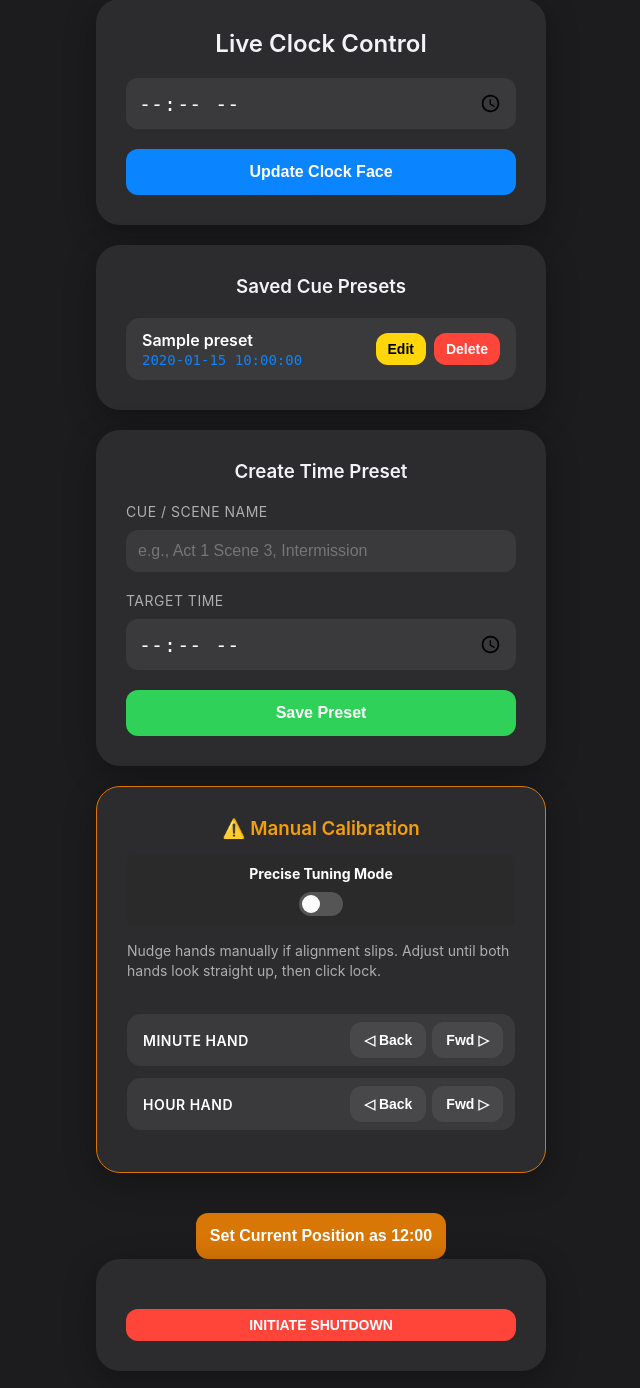
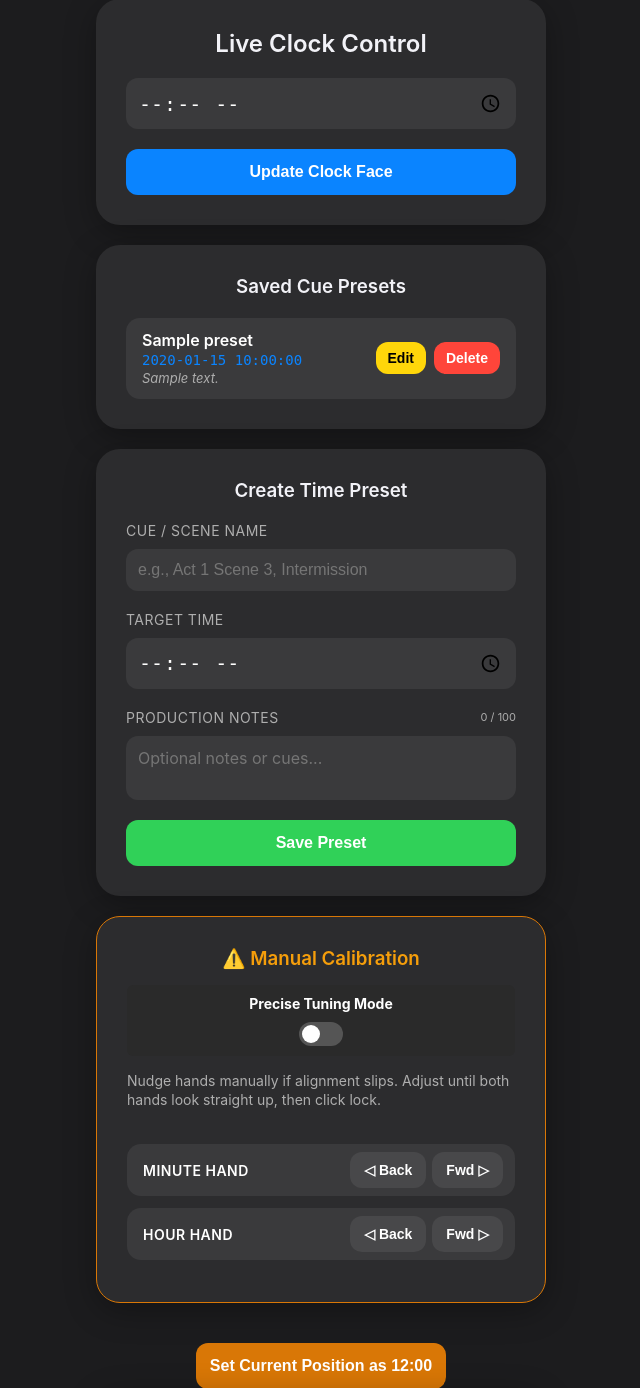
Before and after one commit to ImportArcade/ClockPi, a Flask app: template templates/index.html in a window 1280 px wide. Shown: the part 21-1409 px from the top of the page, without its empty margins (319-959 px from the left). Run offline with Flask 3, Linux system fonts and the light colour scheme; the template is opened without the code that fills it: most values are stand-ins (such as "Sample title", 1, 10 or a date in 2020).

Commit message:
Added notes to UI

```diff
--- a/app.py
+++ b/app.py
@@ -1,4 +1,4 @@
-from flask import Flask, render_template, request, redirect, url_for
+from flask import Flask, render_template, request, redirect, url_for, jsonify
 import clock_driver
 import startup_shutdown as startshut
 import json
@@ -75,6 +75,12 @@ def create_preset():
     new_preset = request.get_json()
     print(f"Json object received: {new_preset}")
 
+    # Extract structural components safely
+    preset_name = new_preset.get('preset_name', '').strip()
+    preset_time = new_preset.get('preset_time', '').strip()
+    preset_notes = new_preset.get('preset_notes', '').strip()[:100] # Force maximum boundary logic
+    target_idx = new_preset.get('index') # Check if an edit operation triggered this call
+
     presets_list = []
 
     # 1. Read existing presets if the file exists and has content
@@ -82,15 +88,32 @@ def create_preset():
         try:
             with open("data.json", "r", encoding="utf-8") as file:
                 presets_list = json.load(file)
-                # Ensure it's actually a list we can append to
                 if not isinstance(presets_list, list):
                     presets_list = [presets_list]
         except json.JSONDecodeError:
-            # If the file was corrupted, reset to an empty list
             presets_list = []
 
-    # 2. Append the incoming new preset to our Python list
-    presets_list.append(new_preset)
+    # Pack clear key values into the JSON payload dictionary
+    preset_entry = {
+        "preset_name": preset_name,
+        "preset_time": preset_time,
+        "preset_notes": preset_notes
+    }
+
+    # 2. Check if this is an Edit operation (index exists) or a New creation request
+    if target_idx is not None:
+        try:
+            # Shift back to zero-index pointer mechanics matching Jinja loops
+            py_idx = int(target_idx) - 1
+            if 0 <= py_idx < len(presets_list):
+                presets_list[py_idx] = preset_entry
+            else:
+                presets_list.append(preset_entry)
+        except (ValueError, TypeError):
+            presets_list.append(preset_entry)
+    else:
+        # Append the new structure down onto the end of the data list array
+        presets_list.append(preset_entry)
 
     # 3. Overwrite the file cleanly with the updated array structure
     with open("data.json", "w", encoding="utf-8") as file:
@@ -151,10 +174,8 @@ def api_nudge():
         is_hour = True
 
     # 3. Handle step count direction parameters
-    # If stepping backward, we pass it down to your direction assignment engine
     steps = NUDGE_STEPS
     if direction == 'backward':
-        # Overriding direction behavior inside step_motor if backward parameter is caught
         steps = -NUDGE_STEPS
 
     print(f"[Manual Control] Nudging {motor} motor {direction} by {abs(steps)} steps.")
@@ -202,16 +223,13 @@ def shutdown():
 @app.route('/wifi-setup/', methods=['GET', 'POST'])
 def wifi_setup():
     if request.method == 'GET':
-        # Scan for nearby Wi-Fi networks to populate a dropdown
         scan_cmd = ["sudo", "nmcli", "-t", "-f", "SSID", "dev", "wifi", "list"]
         try:
-            # Get unique, non-empty SSIDs
             output = subprocess.check_output(scan_cmd, text=True)
             networks = list(set([line.strip() for line in output.split('\n') if line.strip()]))
         except Exception:
             networks = []
 
-        # Return a simple HTML setup template
         return '''
         <!DOCTYPE html>
         <html>
@@ -248,18 +266,13 @@ def wifi_setup():
         ssid = request.form.get('ssid')
         password = request.form.get('password')
 
-        # Trigger a detached background script to execute the switchover
-        # so the web request finishes cleanly before the hotspot drops.
         subprocess.Popen(["sudo", "python3", "/home/colbybarrett/theatre_clock/switch_network.py", ssid, password])
         return "<h1>Connecting...</h1><p>The clock is connecting to the network. This hotspot will close shortly.</p>"
 
 @app.route('/system/update', methods=['POST'])
 def system_update():
     try:
-        # 1. Navigate to the project folder and pull the latest code from GitHub
         project_dir = "/home/colbybarrett/theatre_clock"
-
-        # Run git pull and capture the output to see if it succeeds
         result = subprocess.run(
             ["git", "pull"],
             cwd=project_dir,
@@ -267,17 +280,12 @@ def system_update():
             text=True,
             check=True
         )
-
-        # 2. Trigger a delayed reboot (gives Flask 2 seconds to send the response back)
-        # 'shutdown -r +1' reboots in 1 minute, but we can use an asynchronous sleep for instant execution
         subprocess.Popen("sleep 2 && sudo reboot", shell=True)
-
         return {
             "status": "success",
             "message": "Update pulled successfully! The clock is rebooting to apply changes. Wait ~30 seconds.",
             "git_output": result.stdout
         }
-
     except subprocess.CalledProcessError as e:
         return {
             "status": "error",
@@ -292,5 +300,4 @@ def system_update():
 
 if __name__ == '__main__':
     clock_driver.setup()
-
     app.run(host='0.0.0.0', port=5000, debug=True, use_reloader=False, threaded=False)
--- a/templates/index.html
+++ b/templates/index.html
@@ -127,7 +127,7 @@
             padding-left: 4px;
         }
 
-        input[type="time"], input[type="text"] {
+        input[type="time"], input[type="text"], textarea {
             font-size: 20px;
             padding: 12px;
             border: none;
@@ -139,8 +139,13 @@
             width: 100%;
         }
 
-        input[type="text"] {
+        input[type="text"], textarea {
             font-size: 16px;
+        }
+
+        textarea {
+            resize: none;
+            font-family: inherit;
         }
 
         /* Action Buttons */
@@ -215,6 +220,14 @@
             font-size: 14px;
             color: #0a84ff;
             font-family: monospace;
+            margin-bottom: 2px;
+        }
+
+        .preset-notes {
+            font-size: 13px;
+            color: #aeaeae;
+            font-style: italic;
+            line-height: 1.3;
         }
 
         .preset-actions {
@@ -266,6 +279,9 @@
             <div class="preset-info" onclick="triggerPreset('{{ preset.preset_time }}')">
                 <div class="preset-name">{{ preset.preset_name }}</div>
                 <div class="preset-time">{{ preset.preset_time }}</div>
+                {% if preset.preset_notes %}
+                <div class="preset-notes">{{ preset.preset_notes }}</div>
+                {% endif %}
             </div>
             <div class="preset-actions">
                 <button class="btn btn-edit" onclick="handleEditPreset('{{ loop.index }}')">Edit</button>
@@ -291,6 +307,13 @@
             <div class="form-group">
                 <label for="preset_time">Target Time</label>
                 <input type="time" id="preset_time" required>
+            </div>
+            <div class="form-group">
+                <div style="display: flex; justify-content: space-between; align-items: center;">
+                    <label for="preset_notes">Production Notes</label>
+                    <small id="charCount" style="color: #aeaeae; font-size: 11px;">0 / 100</small>
+                </div>
+                <textarea id="preset_notes" maxlength="100" rows="2" placeholder="Optional notes or cues..."></textarea>
             </div>
             <button type="submit" class="btn btn-success">Save Preset</button>
         </form>
@@ -352,13 +375,19 @@
     </div>
 
     <script>
+        // Live character counter logic
+        document.getElementById('preset_notes').addEventListener('input', function() {
+            document.getElementById('charCount').innerText = `${this.value.length} / 100`;
+        });
+
         // CREATE: Triggered when "Save Preset" is pressed
         function handleCreatePreset(event) {
             event.preventDefault();
             const name = document.getElementById('preset_name').value;
             const time = document.getElementById('preset_time').value;
+            const notes = document.getElementById('preset_notes').value;
 
-            console.log("Create Request Sent:", { name: name, time: time });
+            console.log("Create Request Sent:", { name: name, time: time, notes: notes });
 
             fetch('/create-preset', {
                 method: 'POST',
@@ -367,7 +396,8 @@
                 },
                 body: JSON.stringify({
                     preset_name: name,
-                    preset_time: time
+                    preset_time: time,
+                    preset_notes: notes.substring(0, 100) // Double-check safety slicing boundary
                 })
             }).then(response => {
                 if (!response.ok) throw new Error('Network response was not ok')
@@ -376,6 +406,7 @@
             .then(data => {
                 showToast(`Preset "${name}" saved successfully!`, 'success');
                 document.getElementById('presetForm').reset();
+                document.getElementById('charCount').innerText = "0 / 100";
                 location.reload();
             })
             .catch((error) => {
@@ -390,12 +421,39 @@
 
             const currentName = document.querySelector(`#preset-${presetId} .preset-name`).innerText;
             const currentTime = document.querySelector(`#preset-${presetId} .preset-time`).innerText;
+            const notesEl = document.querySelector(`#preset-${presetId} .preset-notes`);
+            const currentNotes = notesEl ? notesEl.innerText : "";
 
             const newName = prompt("Edit Cue Name:", currentName);
             const newTime = prompt("Edit Cue Time (HH:MM):", currentTime);
+            const newNotes = prompt("Edit Production Notes (Max 100 chars):", currentNotes);
 
             if (newName && newTime) {
-                console.log("Update Data Confirmed:", { id: presetId, name: newName, time: newTime });
+                console.log("Update Data Confirmed:", { id: presetId, name: newName, time: newTime, notes: newNotes || "" });
+
+                // Construct and call matching update handler payload
+                fetch('/create-preset', {
+                    method: 'POST',
+                    headers: { 'Content-Type': 'application/json' },
+                    body: JSON.stringify({
+                        preset_name: newName,
+                        preset_time: newTime,
+                        preset_notes: (newNotes || "").substring(0, 100),
+                        index: presetId // Explicit context flag for backend routing replacement rules
+                    })
+                })
+                .then(res => {
+                    if (!res.ok) throw new Error('Network response failed');
+                    return res.json();
+                })
+                .then(data => {
+                    showToast("Preset edited successfully!", "success");
+                    location.reload();
+                })
+                .catch(err => {
+                    console.error(err);
+                    showToast("Failed to save edited preset.", "error");
+                });
             }
         }
 
```
